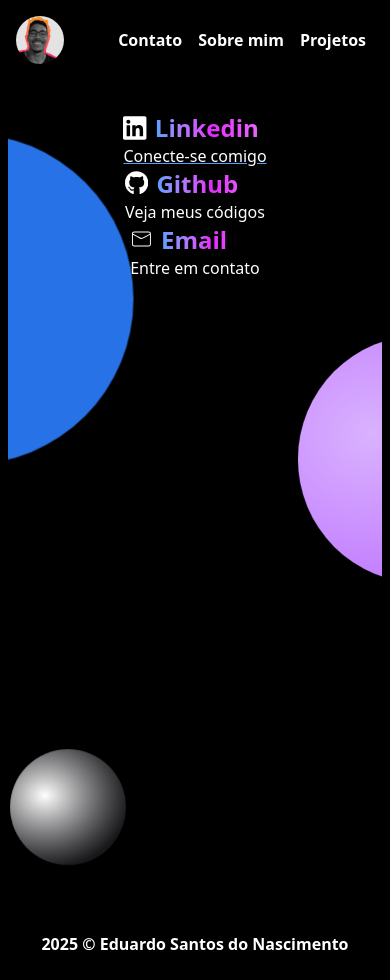
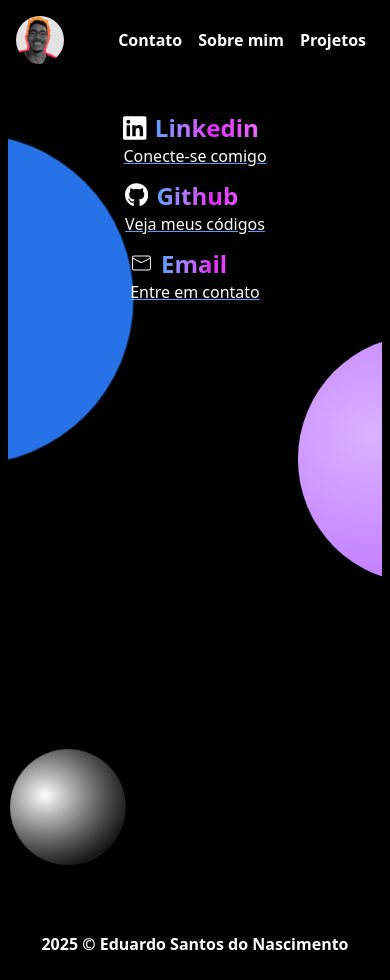
Before and after one commit to EduardoSantos2231/Porfolio_v1.0, a React (Vite) app: page /contact in a window 390 px wide. Built offline with nearby package versions, Linux system fonts and the light colour scheme.

Commit message:
add: adição de underline aos links

```diff
--- a/src/Screens/Contact.tsx
+++ b/src/Screens/Contact.tsx
@@ -7,7 +7,7 @@ import { CiMail } from "react-icons/ci";
 
 export default function Contact() {
   return (
-    <div className="flex w-full my-10 flex-col items-center md:justify-center md:gap-5 relative overflow-hidden">
+    <div className="flex w-full gap-3 my-10 flex-col items-center md:justify-center md:gap-5 relative overflow-hidden">
         <div className="hover:scale-110 transition cursor-pointerw h-fit flex-col">
           <span className="flex flex-row items-center gap-2">
           <FaLinkedin size={30}/>
@@ -26,7 +26,7 @@ export default function Contact() {
             <Descriptional title="Github" description=""/>
           </span>
          <a href="https://github.com/EduardoSantos2231" target="_blank">
-            <p>Veja meus códigos</p>
+            <p className="underline decoration-blue-400">Veja meus códigos</p>
          </a>
         </div>
 
@@ -36,7 +36,7 @@ export default function Contact() {
             <Descriptional title="Email" description=""/>
            </span>
          <a href="mailto:denoticiadose@gmail.com">
-           <p>Entre em contato</p>
+           <p className="underline decoration-blue-400">Entre em contato</p>
          </a>
         </div>
         <PinkBubble/>
```
